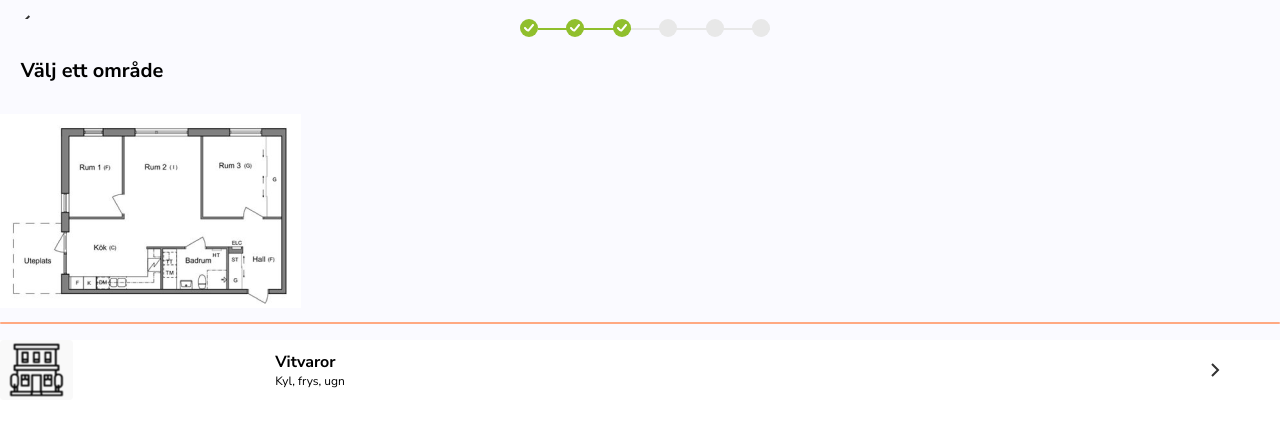
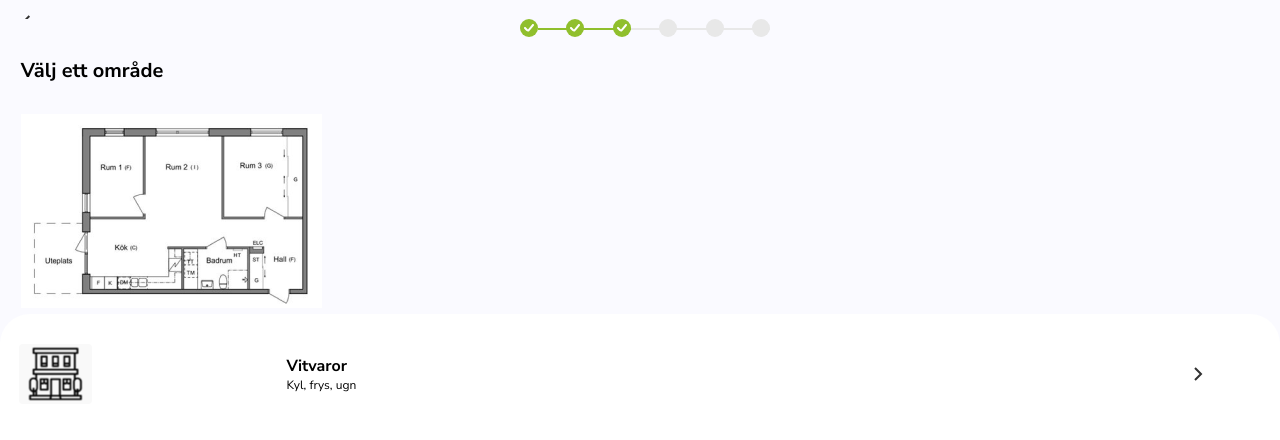
Before and after one commit to allmannyttan/felanmalan, a React (Vite) app in the folder packages/client/: page /omrade in a window 1280 px wide. Shown: the top 440 px of the page. Built offline with nearby package versions, Linux system fonts and the light colour scheme; the HTML template or start-up script is replaced by a standard one.

Commit message:
chore: wrap section around content

```diff
--- a/packages/client/src/pages/Area.tsx
+++ b/packages/client/src/pages/Area.tsx
@@ -1,28 +1,18 @@
 import React from 'react'
-import styled from 'styled-components'
 import { Apartment } from '../assets/Icons'
+import Section from '../components/Section'
 import NextStepCard from '../components/NextStepCard'
 import { H1 } from '../components/Typography'
 import room from '../images/png/room.png'
-
-const Ul = styled.ul`
-  list-style: none;
-  padding: 0;
-`
-
-const Line = styled.hr`
-  border: none;
-  border-top: ${({ theme }) => `2px solid ${theme.colors.paleOrange} `};
-  border-radius: 6px;
-`
+import Elements from '../shared-elements'
 
 const Area = () => {
   return (
     <>
       <H1>Välj ett område</H1>
-      <img src={room} alt="Planritning" />
-      <Line />
-      <Ul>
+      <img src={room} alt="Planritning" className="floor_plan" />
+      <Section>
+        <Elements.Layout.Ul>
           <li>
             <NextStepCard
               title="Vitvaror"
@@ -31,7 +21,8 @@ const Area = () => {
               sendTo="objekt"
             />
           </li>
-      </Ul>
+        </Elements.Layout.Ul>
+      </Section>
     </>
   )
 }
--- a/packages/client/src/pages/Complete.tsx
+++ b/packages/client/src/pages/Complete.tsx
@@ -5,7 +5,7 @@ import { H1 } from '../components/Typography'
 import { Formik } from 'formik'
 import CompleteForm from '../components/CompleteForm'
 import { useNavigate } from 'react-router-dom'
-
+import Section from '../components/Section'
 export interface IFormData {
   text?: String
   image: File | null
@@ -24,9 +24,11 @@ const Complete = () => {
   return (
     <>
       <H1>Beskriv problemet</H1>
-      <Formik initialValues={formValue.complete} onSubmit={handleOnSubmit}>
-        <CompleteForm />
-      </Formik>
+      <Section>
+        <Formik initialValues={formValue.complete} onSubmit={handleOnSubmit}>
+          <CompleteForm />
+        </Formik>
+      </Section>
     </>
   )
 }
--- a/packages/client/src/pages/Confirmation.tsx
+++ b/packages/client/src/pages/Confirmation.tsx
@@ -13,26 +13,35 @@ const Flex = styled.div`
   margin-top: 3rem;
 `
 
+const Wrapper = styled.div`
+  padding: 30px 19px;
+`
+
 const Container = styled.div`
-  margin-top: 5rem;
   display: flex;
   flex-direction: column;
   justify-content: center;
   align-items: center;
+  height: 80vh;
+
+  h1 {
+    padding: 0 0 0 1.3rem;
+  }
 `
 
 const Icon = styled.img`
   margin-bottom: 0.7rem;
+  padding: 0;
 `
 
 const Confirmation = () => {
   return (
-    <>
+    <Wrapper>
       <Container>
         <img src={postbox} alt="Postbox" />
         <Flex>
           <H1>Felanmälan inskickad</H1>
-          <Icon src={success} aria-hidden={true} alt="Succes" />
+          <Icon src={success} aria-hidden={true} alt="Success" />
         </Flex>
         <Paragraph center={true}>
           Du kommmer att få en notis och påminnelse när du kan göra en tidsbokning
@@ -44,7 +53,7 @@ const Confirmation = () => {
         to="/"
         onClick={() => console.log('sending felanmälan')}
       />
-    </>
+    </Wrapper>
   )
 }
 export default Confirmation
--- a/packages/client/src/pages/Place.tsx
+++ b/packages/client/src/pages/Place.tsx
@@ -1,19 +1,16 @@
 import React from 'react'
-import styled from 'styled-components'
 import { Apartment } from '../assets/Icons'
 import NextStepCard from '../components/NextStepCard'
-import { H2 } from '../components/Typography'
-
-const Ul = styled.ul`
-  list-style: none;
-  padding: 0;
-`
+import Section from '../components/Section'
+import { H1 } from '../components/Typography'
+import Elements from '../shared-elements'
 
 const Place = () => {
   return (
-    <div>
-      <H2>Välj en plats</H2>
-      <Ul>
+    <>
+      <H1>Välj en plats</H1>
+      <Section>
+        <Elements.Layout.Ul>
           <li>
             <NextStepCard
               title="Lägenhet"
@@ -22,8 +19,9 @@ const Place = () => {
               sendTo="rum"
             />
           </li>
-      </Ul>
-    </div>
+        </Elements.Layout.Ul>
+      </Section>
+    </>
   )
 }
 
--- a/packages/client/src/pages/Room.tsx
+++ b/packages/client/src/pages/Room.tsx
@@ -1,28 +1,18 @@
 import React from 'react'
-import styled from 'styled-components'
 import { H1 } from '../components/Typography'
 import room from '../images/png/room.png'
 import NextStepCard from '../components/NextStepCard'
 import { Apartment } from '../assets/Icons'
-
-const Line = styled.hr`
-  border: none;
-  border-top: ${({ theme }) => `2px solid ${theme.colors.paleOrange} `};
-  border-radius: 6px;
-`
-
-const Ul = styled.ul`
-  list-style: none;
-  padding: 0;
-`
+import Section from '../components/Section'
+import Elements from '../shared-elements'
 
 const Room = () => {
   return (
     <>
       <H1>Välj ett rum</H1>
-      <img src={room} alt="Planritning" />
-      <Line />
-      <Ul>
+      <img src={room} alt="Planritning" className="floor_plan" />
+      <Section>
+        <Elements.Layout.Ul>
           <li>
             <NextStepCard
               title="Kök"
@@ -31,7 +21,8 @@ const Room = () => {
               sendTo="omrade"
             />
           </li>
-      </Ul>
+        </Elements.Layout.Ul>
+      </Section>
     </>
   )
 }
--- a/packages/client/src/pages/Summary.tsx
+++ b/packages/client/src/pages/Summary.tsx
@@ -1,6 +1,7 @@
 import React from 'react'
 import styled from 'styled-components'
 import Button from '../components/Button'
+import Section from '../components/Section'
 import { H1, BoldParagraph, Paragraph } from '../components/Typography'
 
 const TextSection = styled.div`
@@ -11,7 +12,8 @@ const TextSection = styled.div`
 const Summary = () => {
   return (
     <>
-      <H1>Sammanfattaning av din felanmälan</H1>
+      <H1>Sammanfattaning av felanmälan</H1>
+      <Section>
         <TextSection>
           <BoldParagraph>Plats</BoldParagraph>
           <Paragraph>Lägenhet</Paragraph>
@@ -21,6 +23,7 @@ const Summary = () => {
           onClick={() => console.log('clicked')}
           to="/bekraftelse"
         />
+      </Section>
     </>
   )
 }
```
Lines whose indentation alone changed are shown as unchanged.
